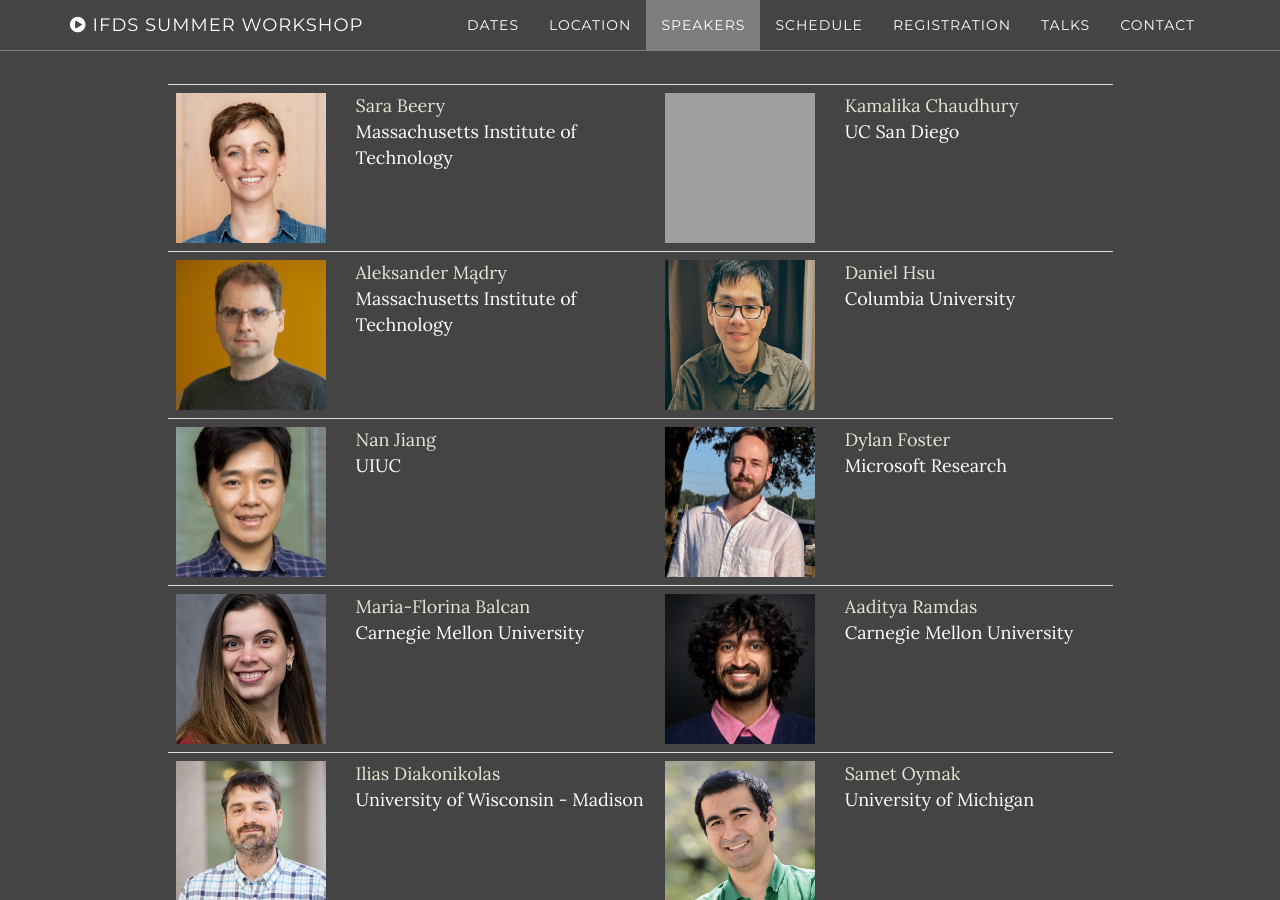
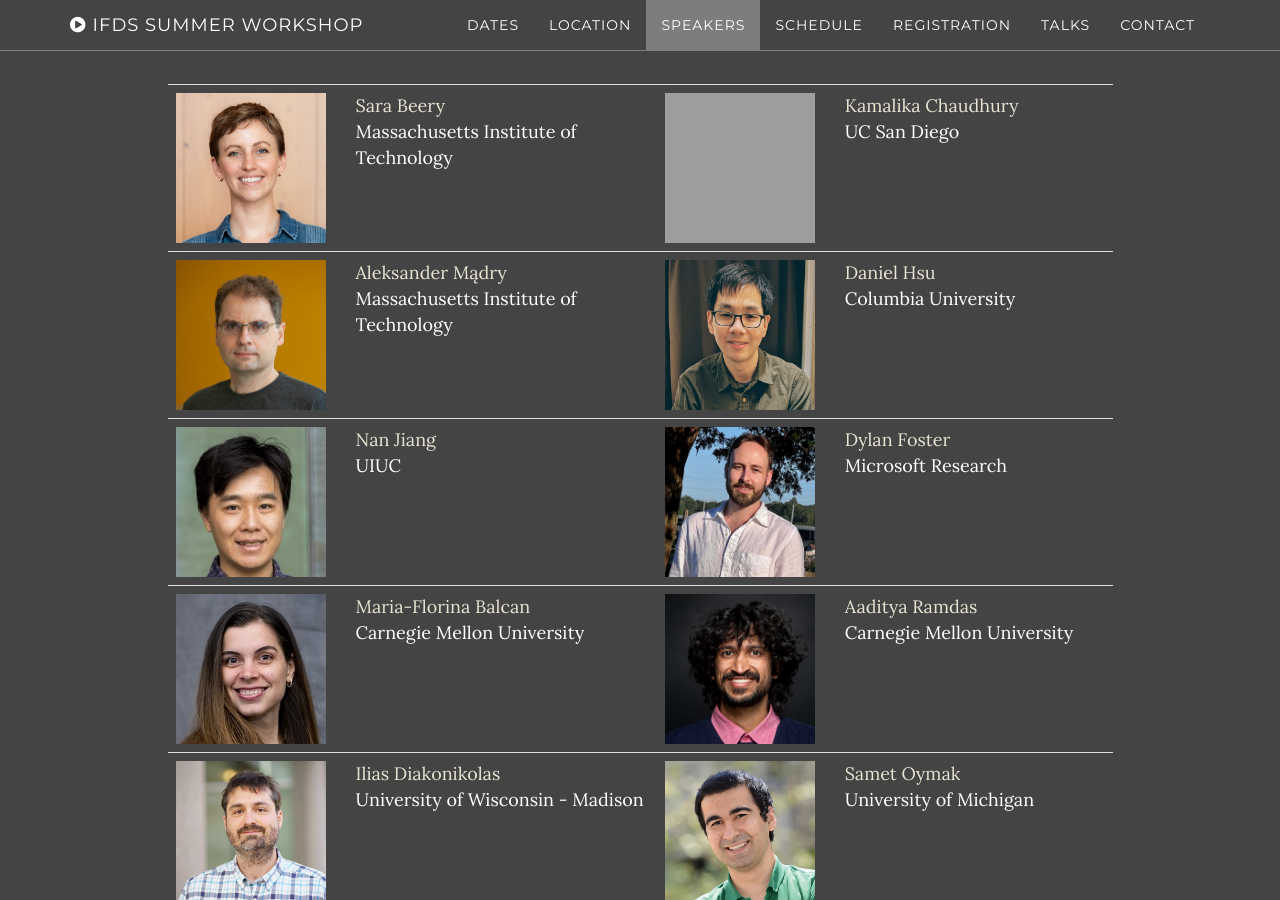
Before and after one commit to kgjamieson/ifds-workshop-2025, a Jekyll site: the page built from index.html, in a window 1280 px wide and 900 px high, scrolled down 2837 px. Built offline with Jekyll 4.4.1, drawn with Linux system fonts in a browser that asks for light colours; grey boxes are pictures that could not be loaded.

Commit message:
Update speakers.html

```diff
--- a/_includes/speakers.html
+++ b/_includes/speakers.html
@@ -11,7 +11,7 @@
     width: 150px;
     height: 150px;
     object-fit: cover;
-    object-position: center;
+    object-position: center top;
 /*     border-radius: 8px; /* optional, for slightly rounded corners */ */
   }
 </style>
```
